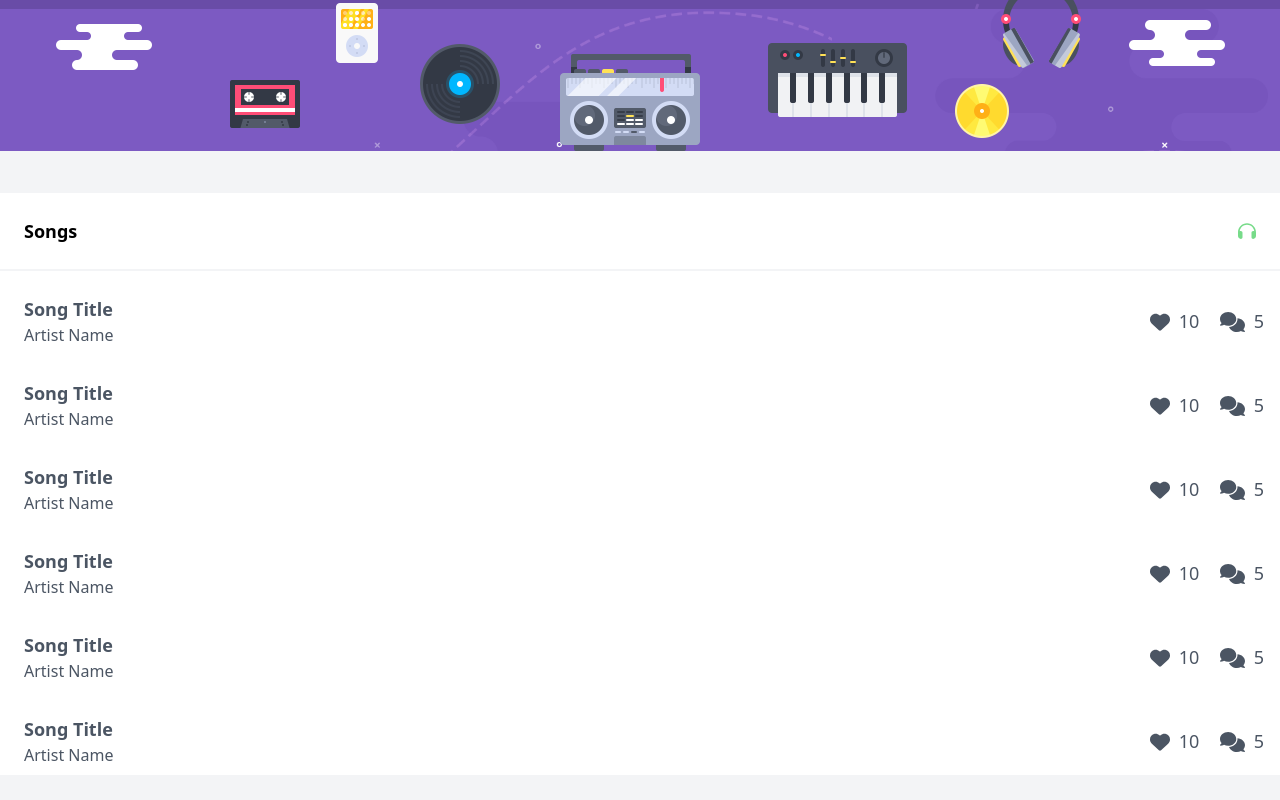
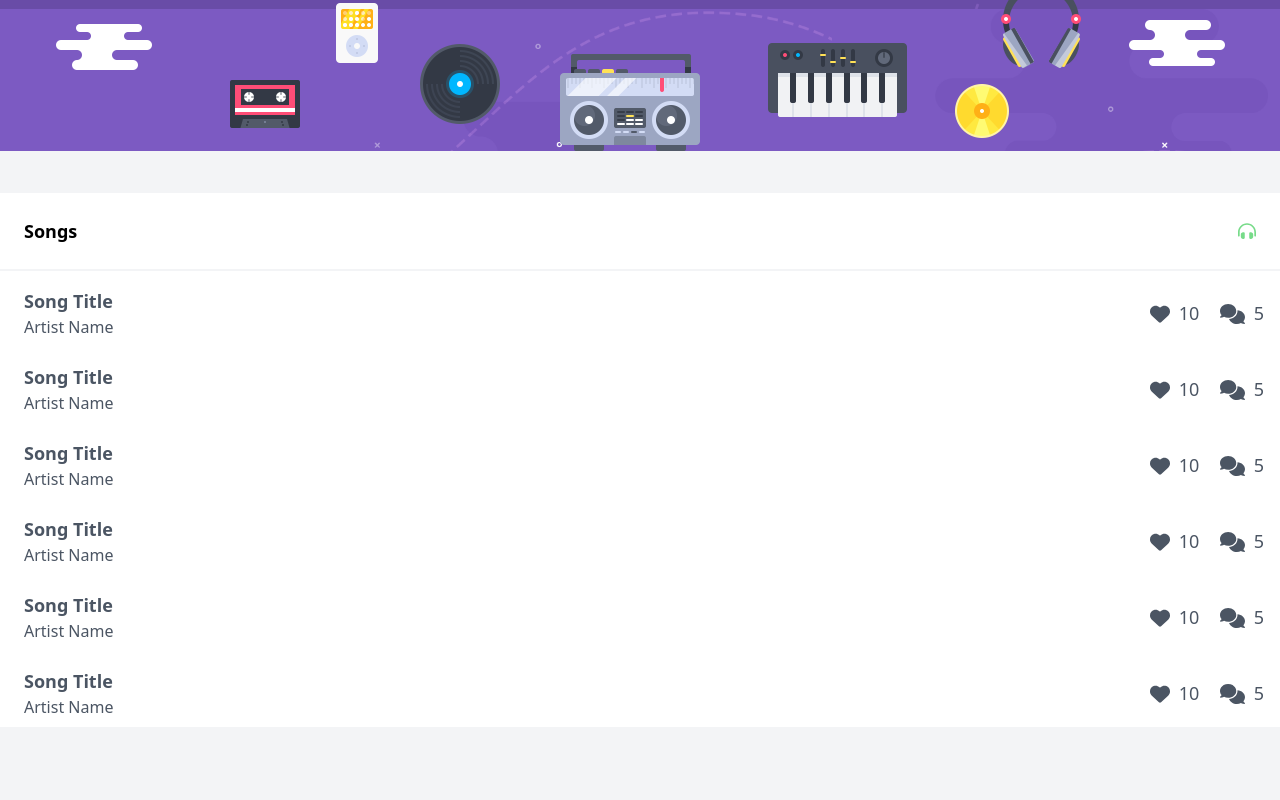
Before and after one commit to ncondes/Sound-Scape, a React (Vite) app: page / in a window 1280 px wide. Shown: the part 330-1130 px from the top of the page. After the commit the page ends 1097 px from the top, so only its background shows below. Built offline with nearby package versions, Linux system fonts and the light colour scheme.

Commit message:
Small fixes

```diff
--- a/src/components/SongList/SongItem.jsx
+++ b/src/components/SongList/SongItem.jsx
@@ -3,10 +3,10 @@ import { FontAwesomeIcon } from "@fortawesome/react-fontawesome"
 
 export const SongItem = () => {
   return (
-     <div className="text-gray-600 container mx-auto flex justify-between items-center pt-6 pb-2 pl-6 pr-4">
+     <li className="text-gray-600 container mx-auto flex justify-between items-center pt-4 pb-2 pl-6 pr-4 hover:bg-gray-100 cursor-pointer">
         <div>
            <h1 className="font-bold text-lg"> Song Title </h1>
-           <h4 className=""> Artist Name </h4>
+           <h4> Artist Name </h4>
         </div>
         <div>
            <FontAwesomeIcon icon={faHeart} size="lg" />
@@ -14,6 +14,6 @@ export const SongItem = () => {
            <FontAwesomeIcon icon={faComments} size="lg" />
            <span className="font-medium text-lg ml-1"> 5 </span>
         </div>
-     </div>
+     </li>
   )
 }
--- a/src/components/SongList/index.jsx
+++ b/src/components/SongList/index.jsx
@@ -1,6 +1,6 @@
 import { FontAwesomeIcon } from "@fortawesome/react-fontawesome"
 import { SongItem } from "./SongItem"
-import { faHeadphones } from "@fortawesome/free-solid-svg-icons"
+import { faHeadphonesAlt } from "@fortawesome/free-solid-svg-icons"
 
 export const SongList = () => {
   return (
@@ -8,19 +8,17 @@ export const SongList = () => {
         {/* table header */}
         <div className="font-bold text-lg flex justify-between items-center p-6 border-b-2 border-gray-100">
            <h1> Songs </h1>
-           <FontAwesomeIcon icon={faHeadphones} style={{ color: '#77db89' }} />
+           <FontAwesomeIcon icon={faHeadphonesAlt} style={{ color: '#77db89' }} />
         </div>
         {/* song list */}
-        {
-           <ul>
-              <li><SongItem /></li>
-              <li><SongItem /></li>
-              <li><SongItem /></li>
-              <li><SongItem /></li>
-              <li><SongItem /></li>
-              <li><SongItem /></li>
-           </ul>
-        }
+        <ul>
+           <SongItem />
+           <SongItem />
+           <SongItem />
+           <SongItem />
+           <SongItem />
+           <SongItem />
+        </ul>
      </section>
   )
 }
```
